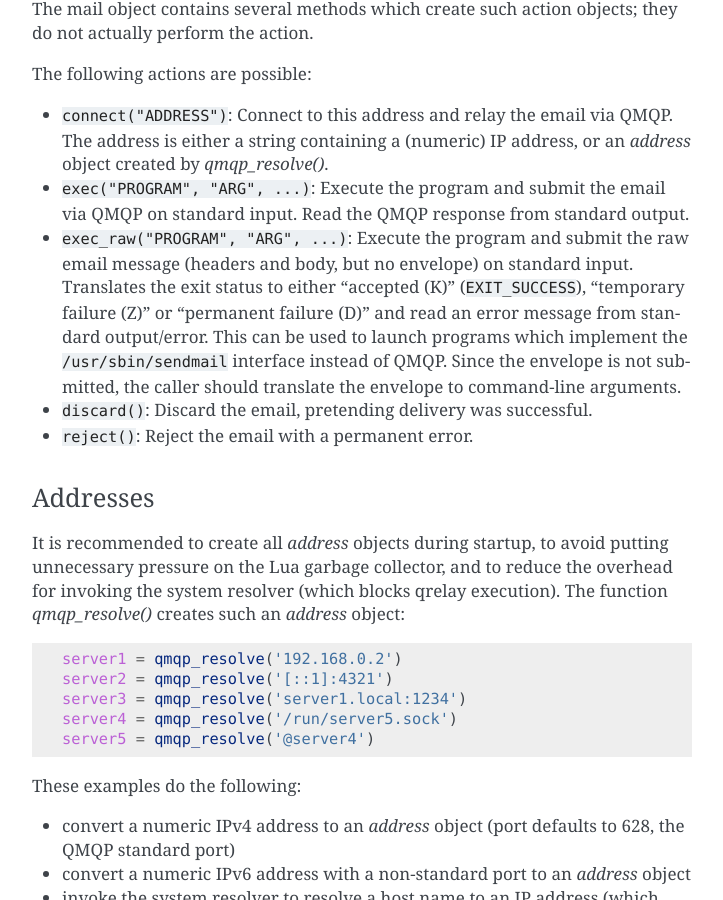
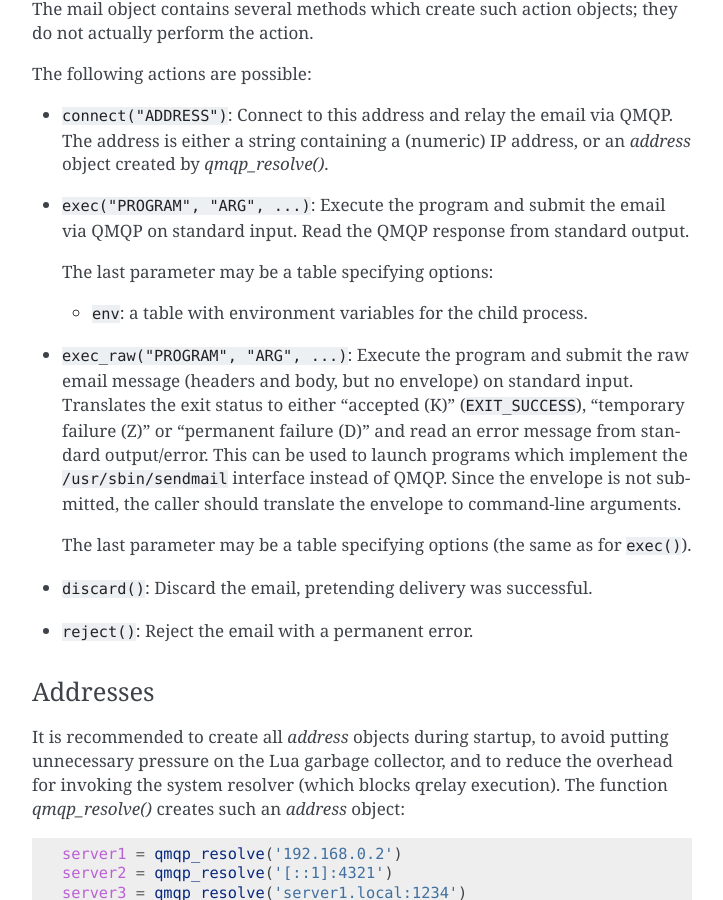
Before and after one commit to CM4all/qrelay, a Sphinx documentation site: the page built from doc/index.rst, in a window 1280 px wide and 900 px high, scrolled down 2131 px. Shown: the whole window, without its empty margins (388-1111 px from the left). Built offline with Sphinx 7.4.7, drawn with Linux system fonts in a browser that asks for light colours.

Commit message:
{Raw,}ExecRelay: allow setting environment variables

```diff
--- a/doc/index.rst
+++ b/doc/index.rst
@@ -124,6 +124,10 @@
   the email via QMQP on standard input.  Read the QMQP response from
   standard output.
 
+  The last parameter may be a table specifying options:
+
+  - ``env``: a table with environment variables for the child process.
+
 * :samp:`exec_raw("PROGRAM", "ARG", ...)`: Execute the program and
   submit the raw email message (headers and body, but no envelope) on
   standard input.  Translates the exit status to either "accepted (K)"
@@ -133,6 +137,9 @@
   ``/usr/sbin/sendmail`` interface instead of QMQP.  Since the
   envelope is not submitted, the caller should translate the envelope
   to command-line arguments.
+
+  The last parameter may be a table specifying options (the same as
+  for ``exec()``).
 
 * :samp:`discard()`: Discard the email, pretending delivery was successful.
 
```
Also changed, not shown: 5 other files.
